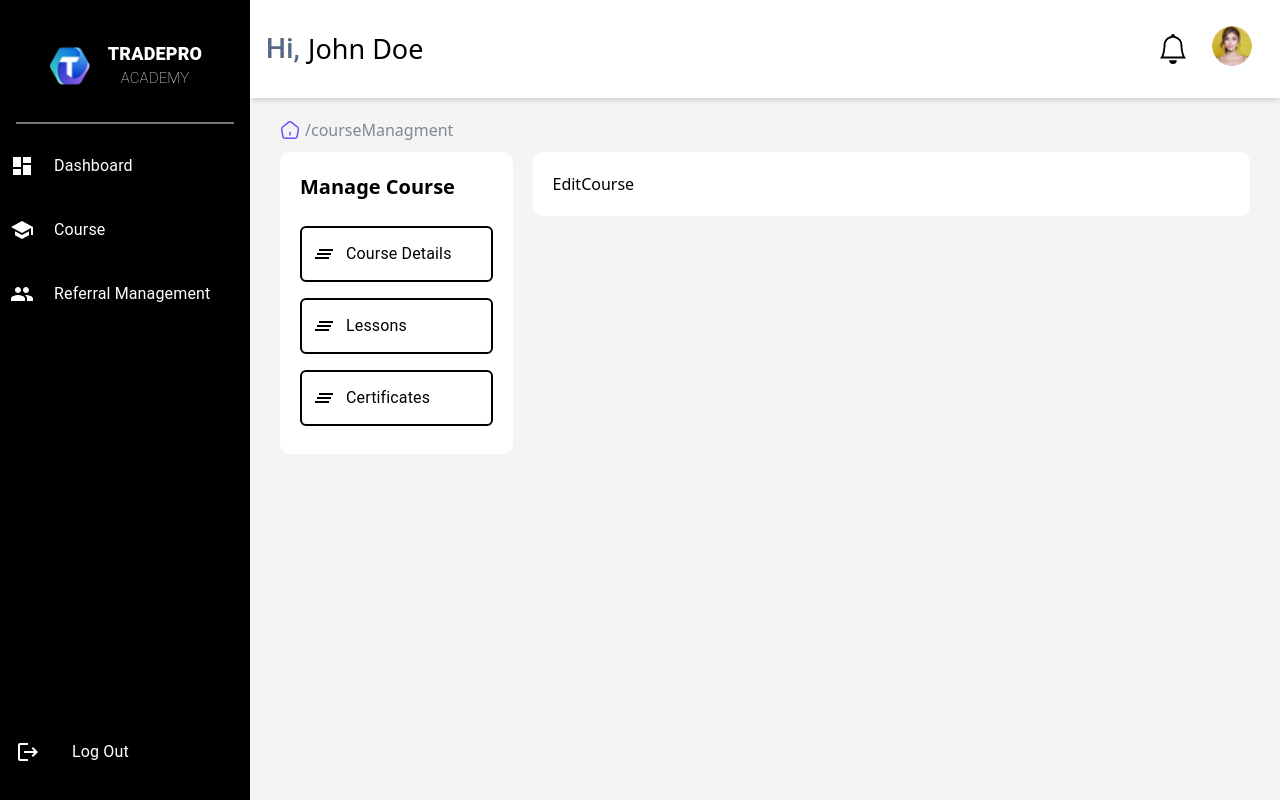
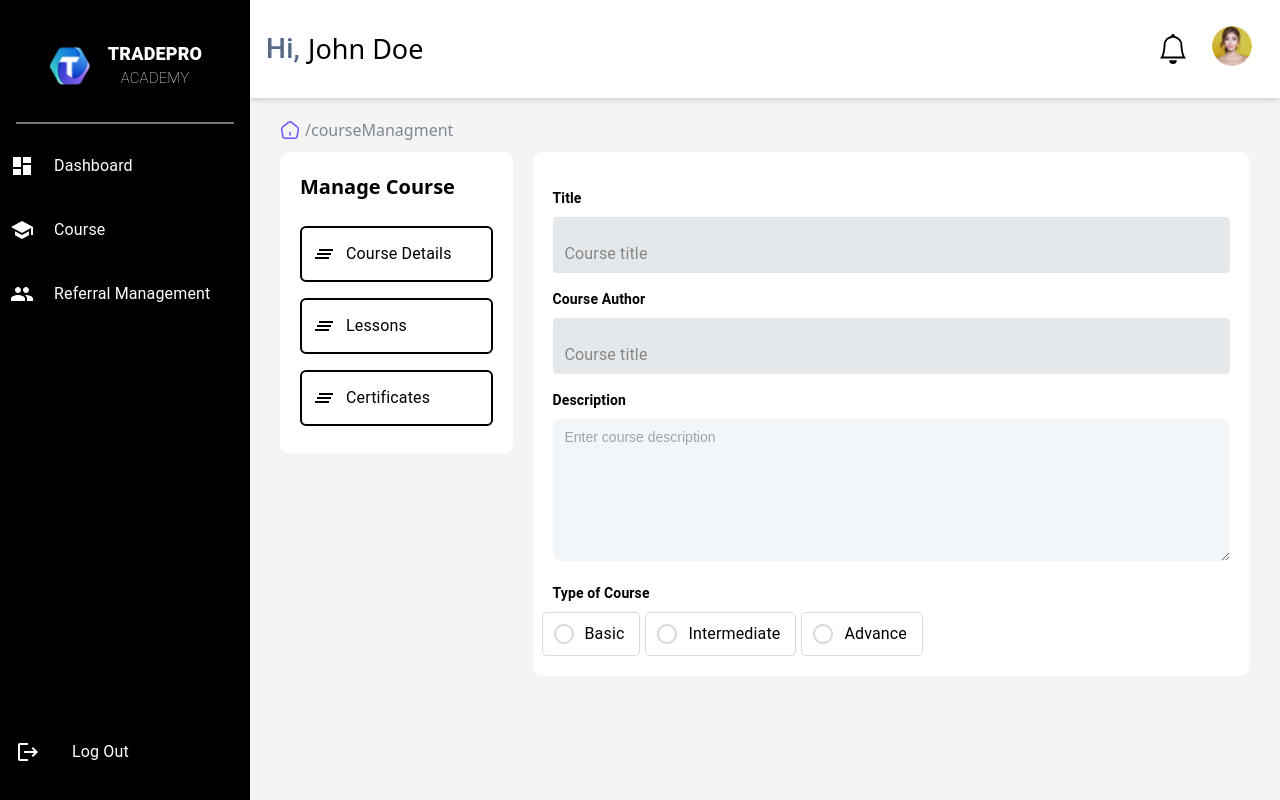
Before and after one commit to vishnu0o/TradeProAdmin, a React (Vite) app in the folder Client/: page /courseManagment in a window 1280 px wide. Built offline with nearby package versions, Linux system fonts and the light colour scheme; no server answers; the HTML template or start-up script is replaced by a standard one.

Commit message:
added course detail component in courseManagment page

```diff
--- a/Client/src/components/ReusableComponent/Input.jsx
+++ b/Client/src/components/ReusableComponent/Input.jsx
@@ -9,7 +9,28 @@ import * as React from "react";
 import { TextareaAutosize as BaseTextareaAutosize } from "@mui/base/TextareaAutosize";
 import { styled } from "@mui/system";
 
-export default function InputField({ label,handleChange,value }) {
+export default function InputField({ label,handleChange,value,bgcolor,color }) {
+  const blue = {
+    100: "#DAECFF",
+    200: "#b6daff",
+    400: "#3399FF",
+    500: "#007FFF",
+    600: "#0072E5",
+    900: "#003A75"
+  };
+
+  const grey = {
+    50: "#F3F6F9",
+    100: "#E5EAF2",
+    200: "#DAE2ED",
+    300: "#C7D0DD",
+    400: "#B0B8C4",
+    500: "#9DA8B7",
+    600: "#6B7A90",
+    700: "#434D5B",
+    800: "#303740",
+    900: "#1C2025"
+  };
   return (
     <>
       <TextField
@@ -18,11 +39,11 @@ export default function InputField({ label,handleChange,value }) {
         variant="filled"
         placeholder={label}
         sx={{
-          bgcolor: "#3F3F46",
+          bgcolor:bgcolor?bgcolor: "#3F3F46",
           width: "100%",
           borderRadius: "4px",
           "& .MuiInputBase-input": {
-            color: "#E4E4E7"
+            color:color?color: "#E4E4E7"
           },
           "& .MuiInputLabel-root": {
             color: "#E4E4E7"
@@ -80,8 +101,8 @@ export const DescriptionInputField = ({ placeholder,handleChange,value }) => {
     line-height: 1.5;
     padding: 8px 12px;
     border-radius: 8px;
-    color: ${theme.palette.mode === "dark" ? grey[300] : "white"};
-    background: ${theme.palette.mode === "dark" ? grey[900] : "#3F3F46"};
+    color: ${theme.palette.mode === "dark" ? grey[300] : "#000"};
+    background: ${theme.palette.mode === "dark" ? grey[900] : grey[50]};
     // border: 1px solid ${
       theme.palette.mode === "dark" ? grey[700] : grey[200]
     };
--- a/Client/src/components/courseManagment/courseManagment.jsx
+++ b/Client/src/components/courseManagment/courseManagment.jsx
@@ -113,7 +113,7 @@ const ManageCoursePage = () => {
                 {/* Main Content */}
                 <Grid item xs={12} sm={9} md={9} style={{ paddingLeft: 10 }}>
                     <div style={{ backgroundColor: "#fff", borderRadius: 10,padding:20 }}>
-                        <EditCourse selectedCourse/>
+                        <EditCourse selectedCourse={selectedCourse}/>
                     </div>
                 </Grid>
             </Grid>
--- a/Client/src/components/courseManagment/editCourse.jsx
+++ b/Client/src/components/courseManagment/editCourse.jsx
@@ -1,9 +1,157 @@
-import React from 'react'
+import { Box, FormControl, FormControlLabel, Radio, RadioGroup, Typography } from "@mui/material";
+import React, { useEffect, useState } from "react";
+import InputField, { DescriptionInputField } from "../ReusableComponent/Input";
 
-const EditCourse = () => {
-  return (
-    <div>EditCourse</div>
-  )
-}
+const EditCourse = ({ selectedCourse }) => {
+    const [formData, setFormData] = useState(null);
+    console.log({ formData });
 
-export default EditCourse
+    useEffect(() => {
+        setFormData(selectedCourse);
+    }, [selectedCourse]);
+    return (
+        <div style={{ display: "flex", flexDirection: "column" }}>
+            <p style={{ fontSize: "14px", color: "#556987", fontWeight: "bold" }}>{formData?.courseType}</p>
+            <h1 style={{ fontSize: "22px", fontWeight: "bold" }}>{formData?.title}</h1>
+
+            <Box sx={{ mt: 2 }}>
+                <Typography
+                    sx={{
+                        mb: 1,
+                        color: "#000",
+                        fontWeight: 700,
+                        fontSize: "14px",
+                    }}
+                >
+                    Title
+                </Typography>
+                <InputField label="Course title" handleChange={(e) => setTitle(e.target.value)} value={formData?.title} bgcolor="#F3F6F9" color="#000" />
+            </Box>
+            {/* <Typography sx={{color:"red"}}>{error?.title}</Typography> */}
+            <Box sx={{ mt: 2 }}>
+                <Typography
+                    sx={{
+                        mb: 1,
+                        color: "#000",
+                        fontWeight: 700,
+                        fontSize: "14px",
+                    }}
+                >
+                    Course Author
+                </Typography>
+                <InputField label="Course title" handleChange={(e) => setTitle(e.target.value)} value={formData?.author} bgcolor="#F3F6F9" color="#000" />
+            </Box>
+            {/* <Typography sx={{color:"red"}}>{error?.title}</Typography> */}
+            <Box sx={{ mt: 2 }}>
+                <Typography
+                  sx={{
+                    mb: 1,
+                    color: "#000",
+                    fontWeight: 700,
+                    fontSize: "14px"
+                  }}
+                >
+                  Description
+                </Typography>
+                <DescriptionInputField
+                  placeholder="Enter course description"
+                  handleChange={(e) => setCourseDescription(e.target.value)}
+                  value={formData?.description}
+
+                />
+              </Box>
+              {/* <Typography sx={{color:"red"}}>{error?.courseDescription}</Typography> */}
+
+              <Box sx={{ mt: 2 }}>
+                <Typography
+                  sx={{
+                    mb: 1,
+                    color: "#000",
+                    fontWeight: 700,
+                    fontSize: "14px"
+                  }}
+                >
+                  Type of Course
+                </Typography>
+                <FormControl sx={{ display: "flex" }}>
+                  <RadioGroup
+                    aria-labelledby="demo-radio-buttons-group-label"
+                    defaultValue={formData?.courseType}
+                    name="radio-buttons-group"
+                    sx={{
+                      color: "#000",
+                      display: "flex",
+                      flexDirection: "row" // Align items horizontally
+                    }}
+                  >
+                    <FormControlLabel
+                      value="Basic"
+                      sx={{
+                        border:"1px solid #D5DAE1",
+                        paddingRight:" 15px",
+                        borderRadius:"5px"
+                    }}
+                      control={
+                        <Radio
+                          sx={{
+                            color: "#D5DAE1", // Color when unchecked
+                            "&.Mui-checked": {
+                              color: "#000" // Color when checked
+                            }
+                          }}
+                        />
+                      }
+                      label="Basic"
+                      onChange={(e) => setTypeOfCourse(e.target.value)}
+                    />
+                    <FormControlLabel
+                      value="Intermediate"
+                      sx={{
+                        border:"1px solid #D5DAE1",
+                        paddingRight:" 15px",
+                        borderRadius:"5px"
+                    }}
+                      control={
+                        <Radio
+                          sx={{
+                            color: "#D5DAE1",
+                            "&.Mui-checked": {
+                              color: "#000"
+                            }
+                          }}
+                        />
+                      }
+                      label="Intermediate"
+                      onChange={(e) => setTypeOfCourse(e.target.value)}
+                    />
+                    <FormControlLabel
+                        sx={{
+                            border:"1px solid #D5DAE1",
+                            paddingRight:" 15px",
+                            borderRadius:"5px"
+                        }}
+                      value="Advance"
+
+                      control={
+                        <Radio
+                          sx={{
+                            color: "#D5DAE1",
+                            "&.Mui-checked": {
+                              color: "white"
+                            }
+                          }}
+                        />
+                      }
+                      label="Advance"
+                      onChange={(e) => setTypeOfCourse(e.target.value)}
+                    />
+                  </RadioGroup>
+                </FormControl>
+              {/* <Typography sx={{color:"red"}}>{error?.typeOfCourse}</Typography> */}
+
+              </Box>
+        </div>
+    );
+};
+
+export default EditCourse;
```
